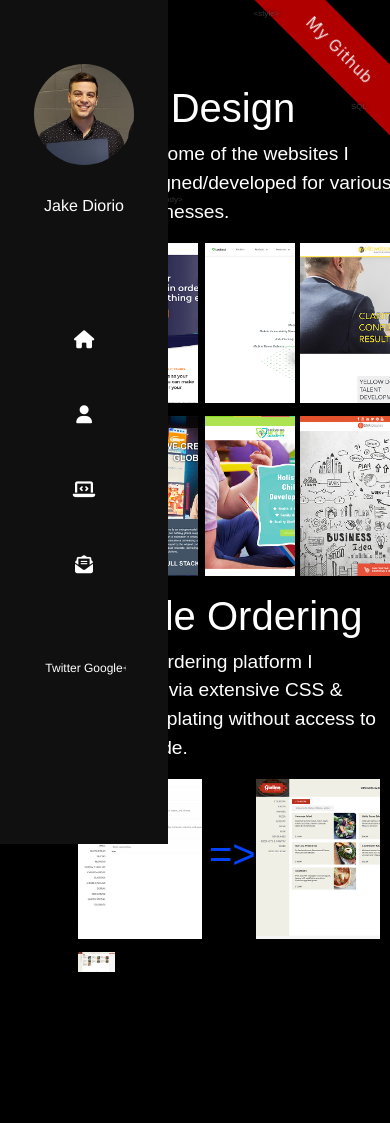
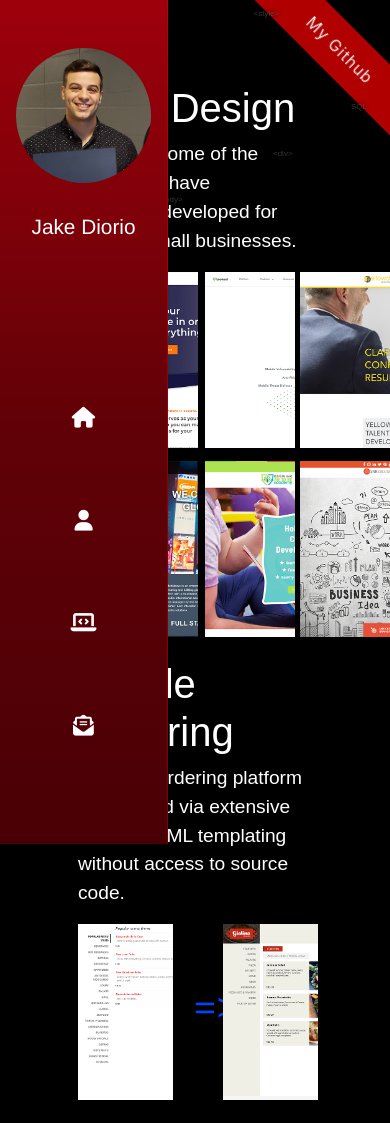
Before and after one commit to jdiorio2393/jake_portfolio, a React (Create React App) app: page /my-work in a window 390 px wide. Before the commit the page ends 975 px from the top, so only its background shows below. Built offline with nearby package versions, Linux system fonts and the light colour scheme; a web font is replaced by a local one.

Commit message:
responsiveness

```diff
--- a/public/index.html
+++ b/public/index.html
@@ -30,6 +30,10 @@
       href="https://fonts.googleapis.com/css2?family=La+Belle+Aurore&display=swap"
       rel="stylesheet"
     />
+    <link
+      href="https://fonts.googleapis.com/css2?family=Open+Sans:wght@400;600&display=swap"
+      rel="stylesheet"
+    />
 
     <!--
       Notice the use of %PUBLIC_URL% in the tags above.
--- a/src/App.css
+++ b/src/App.css
@@ -57,13 +57,14 @@ a > .nav-text:hover {
   top: 0;
   bottom: 0;
   width: 10.5em;
-  background: #101010;
+  background: linear-gradient(0deg, #490005, #610107, #9e000b);
   z-index: 999;
+  border-right: 1px solid #ff000047;
 }
 
 .logo {
   text-transform: Capitalize;
-  font: 300 1em 'Source Sans Pro', Helvetica, Arial, sans-serif;
+  font: 300 1.3em 'Source Sans Pro', Helvetica, Arial, sans-serif;
   text-align: center;
   padding: 0;
   margin-top: 2rem;
@@ -88,6 +89,10 @@ a > .nav-text:hover {
   transition: 0.15s linear color;
 }
 
+.main-nav {
+  margin-top: 8rem;
+}
+
 .main-nav ul {
   border-top: solid 1px #3c3735;
 }
@@ -97,7 +102,7 @@ a > .nav-text:hover {
 .main-nav a {
   padding: 1.5em 0;
   color: #dfdbd9;
-  font: 400 1.125em 'Source Sans Pro', Helvetica, Arial, sans-serif;
+  font: 400 1.3em 'Source Sans Pro', Helvetica, Arial, sans-serif;
   text-align: center;
   /* text-transform: lowercase; */
 }
@@ -106,13 +111,22 @@ a > .nav-text:hover {
 }
 
 li a:hover {
-  color: red !important;
   text-decoration: none !important;
 }
 
-.social-links {
-  /* border-bottom: solid 1px #3c3735; */
-  margin-top: 2rem;
+.icon-text {
+  /* display: inline; */
+  visibility: hidden;
+  height: 0;
+}
+
+li a:hover .icon-text {
+  visibility: visible;
+  transition: all 1s ease;
+}
+
+.github-img {
+  width: 100%;
 }
 
 .social-links li {
@@ -154,7 +168,7 @@ li a:hover {
   width: 100%;
   height: 100%;
   /* border-right: solid 5px red !important; */
-  background: #33313033;
+  background: #0000001c;
   transition: 0.35s ease left;
 }
 .list-hover-slide a.is-current:before,
@@ -163,10 +177,10 @@ li a:hover {
 }
 
 .profile-pic {
-  width: 60%;
+  width: 81%;
   height: auto;
   border-radius: 100px;
-  margin-top: 4rem;
+  margin-top: 3rem;
 }
 
 /* .main-body {
@@ -205,20 +219,11 @@ h1 {
 
 h3 {
   font-family: 'brandon-grotesque', sans-serif;
-  font-size: 1.2em !important;
+  font-size: 1.4em !important;
   font-weight: 400;
   color: white;
   /* letter-spacing: 0.2em; */
   /* padding: 5% 0; */
-}
-
-h3.web-design {
-  font-size: 2.5rem !important;
-}
-
-h3.mobile-ordering {
-  font-size: 2.5rem !important;
-  margin-top: 5%;
 }
 
 h4 {
@@ -236,3 +241,27 @@ p {
   font-family: 'brandon-grotesque', sans-serif;
   color: white;
 }
+
+@media (min-width: 1441px) and (max-width: 1536px) {
+  .main-nav {
+    margin-top: 3rem;
+  }
+}
+
+@media (min-width: 1367px) and (max-width: 1440px) {
+  h3 {
+    font-size: 1.3em !important;
+  }
+  .main-nav {
+    margin-top: 4rem;
+  }
+}
+
+@media (max-width: 1366px) {
+  h3 {
+    font-size: 1.1em !important;
+  }
+  .main-nav {
+    margin-top: 3rem;
+  }
+}
--- a/src/components/Sidebar.js
+++ b/src/components/Sidebar.js
@@ -29,7 +29,7 @@ const Sidebar = () => {
                 {/* eslint-disable-next-line */}
                 <a href='/'>
                   <i className='fas fa-home' aria-hidden='true'></i>
-                  <p style={{ display: 'none' }}>about</p>
+                  <p className='icon-text'>Home</p>
                 </a>
               </li>
               <li>
@@ -37,35 +37,38 @@ const Sidebar = () => {
 
                 <a href='/about'>
                   <i className='fas fa-user' aria-hidden='true'></i>
+                  <p className='icon-text'>About</p>
                 </a>
               </li>
               <li>
                 {/* eslint-disable-next-line */}
                 <a href='/my-work'>
                   <i className='fas fa-laptop-code' aria-hidden='true'></i>
+                  <p className='icon-text'>Work</p>
                 </a>
               </li>
               <li>
                 {/* eslint-disable-next-line */}
-                <a href=''>
+                <a href='/contact'>
                   <i
                     className='fas fa-envelope-open-text'
                     aria-hidden='true'
                   ></i>
+                  <p className='icon-text'>Contact</p>
                 </a>
               </li>
             </nav>
           </ul>
-          <ul className='social-links  unstyled list-hover-slide text-center'>
+          {/* <ul className='social-links  unstyled list-hover-slide text-center'>
             <li>
-              {/* eslint-disable-next-line */}
-              <a href='#'>Twitter</a>
+
+              <img class='github-img' src='/github.png'></img>
             </li>
             <li>
-              {/* eslint-disable-next-line */}
+
               <a href='#'>Google+</a>
             </li>
-          </ul>
+          </ul> */}
         </div>
       </header>
     </Fragment>
--- a/src/components/about.js
+++ b/src/components/about.js
@@ -12,8 +12,8 @@ const About = () => {
 
         {/* <div className='title'>{`</h3>`}</div>
         <div className='name'>{`<h1>`}</div> */}
-        <h1 data-text='Jake Diorio'>
-          <span style={{ fontSize: '5rem' }}>
+        <h1 className='JakeDiorio'>
+          <span className='header-text'>
             My name is <span style={{ color: '#bd0000' }}>Jake.</span>
           </span>{' '}
           <br></br> I'm a web developer & designer based in NY.
--- a/src/components/projects/projects.css
+++ b/src/components/projects/projects.css
@@ -3,14 +3,13 @@
   left: 20%;
   top: 10%;
   z-index: 15;
+  width: 60vw;
 }
 
 .work-pic {
-  display: inline-block;
+  justify-self: center;
   max-width: 30%;
   height: auto;
-  padding-right: 2%;
-  padding-bottom: 2%;
   background-color: rgba(0, 0, 0, 0.582);
 }
 
@@ -21,7 +20,7 @@
   gap: 13px 0px;
   align-items: center;
   grid-template-areas: '. . .' '. . .';
-  width: 80%;
+  /* width: 80%; */
 }
 
 .pic-container2 {
@@ -29,7 +28,16 @@
   grid-template-columns: 1fr 1fr 1fr;
   gap: 13px 0px;
   align-items: center;
-  width: 80%;
+  /* width: 80%; */
+}
+
+h3.web-design {
+  font-size: 2.5rem !important;
+}
+
+h3.mobile-ordering {
+  font-size: 2.5rem !important;
+  margin-top: 10%;
 }
 
 /* first picture */
@@ -42,7 +50,7 @@
     ),
     url('/projects/stellarledgers.png');
   background-size: cover;
-  height: 10rem;
+  height: 13rem;
   width: 95%;
 }
 
@@ -70,7 +78,7 @@
     ),
     url('/projects/lookout.png');
   background-size: cover;
-  height: 10rem;
+  height: 13rem;
   width: 95%;
 }
 
@@ -103,7 +111,7 @@
     ),
     url('/projects/yellowdoor.png');
   background-size: cover;
-  height: 10rem;
+  height: 13rem;
   width: 95%;
 }
 
@@ -136,7 +144,7 @@
     ),
     url('/projects/mediakeys.png');
   background-size: cover;
-  height: 10rem;
+  height: 13rem;
   width: 95%;
 }
 
@@ -169,7 +177,7 @@
     ),
     url('/projects/gmtb.png');
   background-size: cover;
-  height: 10rem;
+  height: 13rem;
   width: 95%;
 }
 
@@ -202,7 +210,7 @@
     ),
     url('/projects/snrcreative.png');
   background-size: cover;
-  height: 10rem;
+  height: 13rem;
   width: 95%;
 }
 
@@ -235,7 +243,7 @@
     ),
     url('/projects/old.png');
   background-size: cover;
-  height: 10rem;
+  height: 13rem;
   width: 95%;
 }
 
@@ -268,7 +276,7 @@
     ),
     url('/projects/new.png');
   background-size: cover;
-  height: 10rem;
+  height: 13rem;
   width: 95%;
 }
 
@@ -312,10 +320,6 @@ p.work-description {
   font-size: 1.2rem;
 }
 
-.card {
-  display: inline-block !important;
-}
-
 #stellar {
   transition: all 0.5s ease;
 }
@@ -324,3 +328,13 @@ p.work-description {
   filter: brightness(40%);
   transition: all 0.5s ease;
 }
+
+@media (max-width: 1366px) {
+  .pic-container > * {
+    height: 11rem;
+  }
+  .pic-div7,
+  .pic-div8 {
+    height: 11rem;
+  }
+}
--- a/src/components/projects/projects.js
+++ b/src/components/projects/projects.js
@@ -4,6 +4,7 @@ import './projects.css';
 const projects = () => {
   return (
     <div className='projects-title'>
+      {/* 1st group */}
       <h3 className='web-design'>Web Design</h3>
       <p className='work-description'>
         Here are some of the websites I have designed/developed for various
@@ -11,54 +12,80 @@ const projects = () => {
       </p>
       <div className='pic-container'>
         <div className='pic-div1'>
+          <a
+            href='https://stellarledgers.com/'
+            target='_blank'
+            rel='noopener noreferrer'
+          >
             <div className='text-center text'>
               <h4>Stellar Ledgers</h4>
               <p>Accounting Firm</p>
             </div>
+          </a>
         </div>
+
         <div className='pic-div2'>
+          <a
+            href='https://www.lookout.com/uk/platform?fbclid=IwAR0KwhXIbiZdISrVke_3nEVUXbaqGyIcXcmlGBExVoCt1lpPZe_ROdzfD9U'
+            target='_blank'
+            rel='noopener noreferrer'
+          >
             <div className='text-center text'>
               <h4>Lookout</h4>
               <p>Mobile Security</p>
             </div>
+          </a>
         </div>
         <div className='pic-div3'>
+          <a
+            href='https://yellowdoortalent.com/'
+            target='_blank'
+            rel='noopener noreferrer'
+          >
             <div className='text-center text'>
               <h4>Yellow Door</h4>
               <p>Talent Development</p>
             </div>
-          {/* <img
-            className='work-pic'
-            id='yellowdoor'
-            src='/projects/yellowdoor.png'
-            alt=''
-          ></img> */}
+          </a>
         </div>
         <div className='pic-div4'>
+          <a
+            href='https://www.mediakeys.com/'
+            target='_blank'
+            rel='noopener noreferrer'
+          >
             <div className='text-center text'>
               <h4>MediaKeys</h4>
               <p>Media Agency</p>
             </div>
-          {/* <img
-            className='work-pic'
-            id='media'
-            src='/projects/mediakeys.png'
-            alt=''
-          ></img> */}
+          </a>
         </div>
         <div className='pic-div5'>
+          <a
+            href='https://growingmetobe.com/'
+            target='_blank'
+            rel='noopener noreferrer'
+          >
             <div className='text-center text'>
               <h4>Growing Me To Be</h4>
               <p>Childrens Educational Institute</p>
             </div>
+          </a>
         </div>
         <div className='pic-div6'>
+          <a
+            href='https://www.snr-creative.com/'
+            target='_blank'
+            rel='noopener noreferrer'
+          >
             <div className='text-center text'>
               <h4>SNR Creative</h4>
               <p>Branding Firm</p>
             </div>
+          </a>
         </div>
       </div>
+      {/* 2nd group */}
       <h3 className='mobile-ordering'>Mobile Ordering</h3>
       <p className='work-description'>
         A mobile ordering platform I revamped via extensive CSS & HTML
@@ -66,23 +93,59 @@ const projects = () => {
       </p>
       <div className='pic-container2'>
         <div className='pic-div7'>
+          <a
+            href='https://taquitosmexican.imenutogo.com/embed/menu?fbclid=IwAR2m00Kbx-pVb4L86SZRlwGZW-ID0_SpuBCkvMK8S6fFth9hY1xlZb4O1i4'
+            target='_blank'
+            rel='noopener noreferrer'
+          >
             <div className='text-center text'>
-            <h4>iMenuToGo</h4>
-            <p>Old Online Ordering</p>
+              <h4>Old Mobile Ordering</h4>
+              <p>iMenuToGo</p>
+            </div>
+          </a>
+        </div>
+        <h1 className='work-pic'>
+          <span
+            style={{ color: '#0244fd', fontFamily: 'Open Sans, sans-serif' }}
+          >{`=>`}</span>
+        </h1>
+        <div className='pic-div8'>
+          <a
+            href='https://gialina.imenutogo.com/?fbclid=IwAR3hr2gqSaivJ3J7kilbRjQq-UUmEb56_DKmiSf-GlmrfwZvodaZ-Eg0N7M#2'
+            target='_blank'
+            rel='noopener noreferrer'
+          >
+            <div className='text-center text'>
+              <h4>New Mobile Ordering</h4>
+              <p>iMenuToGo</p>
+            </div>
+          </a>
         </div>
       </div>
-        {/* <img className='work-pic' src='/projects/old.png' alt=''></img> */}
+      {/* 3rd group */}
+      <h3 className='mobile-ordering'></h3>
+      {/* <p className='work-description'>
+        A collection of some of my personal development projects.
+      </p>
+      <div className='pic-container'>
+        <div className='pic-div7'>
+          <div className='text-center text'>
+            <h4>Old Mobile Ordering</h4>
+            <p>iMenuToGo</p>
+          </div>
+        </div>
         <h1 className='work-pic'>
-          <span style={{ color: '#0244fd' }}>{`=>`}</span>
+          <span
+            style={{ color: '#0244fd', fontFamily: 'Open Sans, sans-serif' }}
+          >{`=>`}</span>
         </h1>
         <div className='pic-div8'>
           <div className='text-center text'>
-            <h4>iMenuToGo</h4>
-            <p>New Online Ordering</p>
+            <h4>New Mobile Ordering</h4>
+            <p>iMenuToGo</p>
           </div>
         </div>
-        <img className='work-pic' src='/projects/new.png' alt=''></img>
-      </div>
+      </div> */}
     </div>
   );
 };
--- a/src/layout/Layout.js
+++ b/src/layout/Layout.js
@@ -4,6 +4,7 @@ import Nav from '../components/Sidebar';
 import About from '../components/about';
 import AboutMe from '../components/aboutMe';
 import Ribbon from '../components/ribbon/ribbon';
+import Contact from '../components/contact/contact';
 import Rain from '../components/rain';
 import Projects from '../components/projects/projects';
 import { CSSTransition, TransitionGroup } from 'react-transition-group';
@@ -24,6 +25,7 @@ const Layout = () => {
             <Route exact path='/' component={About} />
             <Route exact path='/about' component={AboutMe} />
             <Route exact path='/my-work' component={Projects} />
+            <Route exact path='/contact' component={Contact} />
           </Switch>
         </CSSTransition>
       </TransitionGroup>
```
Also changed, not shown: src/components/about.css (+41 -149 lines), src/components/aboutMe.css (+12 -3 lines), src/components/contact/contact.css (added, +35 -0 lines), src/components/contact/contact.js (added, +84 -0 lines), public/bg-head-02.jpg (added), public/github.png (added). Lines whose indentation alone changed are shown as unchanged.
